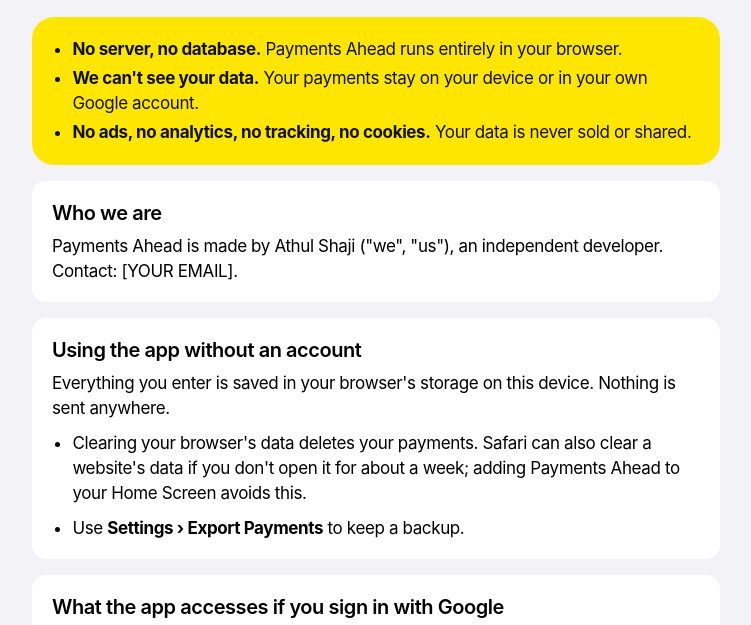
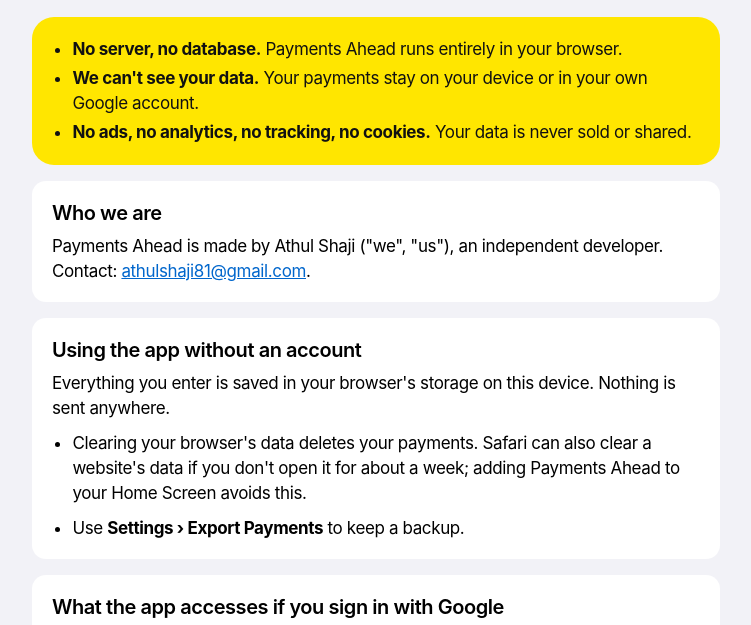
Before and after one commit to athul37/personal-reminder, a plain HTML site: page privacy.html in a window 1280 px wide. Shown: the part 134-759 px from the top of the page, without its empty margins (264-1015 px from the left). Drawn offline with Linux system fonts and the light colour scheme.

Commit message:
Add contact email to privacy policy and terms
Replaces the last placeholder in the legal pages with a mailto link, and
marks README step 1 as done.

Co-Authored-By: Claude Opus 5.5 <noreply@anthropic.com>
Claude-Session: https://claude.ai/code/session_013m6WUAGA6aEZQ7trfcegDL

```diff
--- a/privacy.html
+++ b/privacy.html
@@ -15,7 +15,7 @@
 </ul></div>
 
 <section><h2>Who we are</h2>
-<p>Payments Ahead is made by Athul Shaji ("we", "us"), an independent developer. Contact: [YOUR EMAIL].</p></section>
+<p>Payments Ahead is made by Athul Shaji ("we", "us"), an independent developer. Contact: <a href="mailto:athulshaji81@gmail.com">athulshaji81@gmail.com</a>.</p></section>
 
 <section><h2>Using the app without an account</h2>
 <p>Everything you enter is saved in your browser's storage on this device. Nothing is sent anywhere.</p>
@@ -75,7 +75,7 @@
 <p>If this policy changes, the new version will be posted here with a new date.</p></section>
 
 <section><h2>Contact and grievances</h2>
-<p>Athul Shaji, [YOUR EMAIL]. We aim to reply within 30 days.</p></section>
+<p>Athul Shaji, <a href="mailto:athulshaji81@gmail.com">athulshaji81@gmail.com</a>. We aim to reply within 30 days.</p></section>
 
 <p class="fn">See also the <a href="terms.html">Terms of Use</a>.</p>
 </main></body></html>
```
Also changed, not shown: terms.html (+1 -1 lines), 1 other file.
